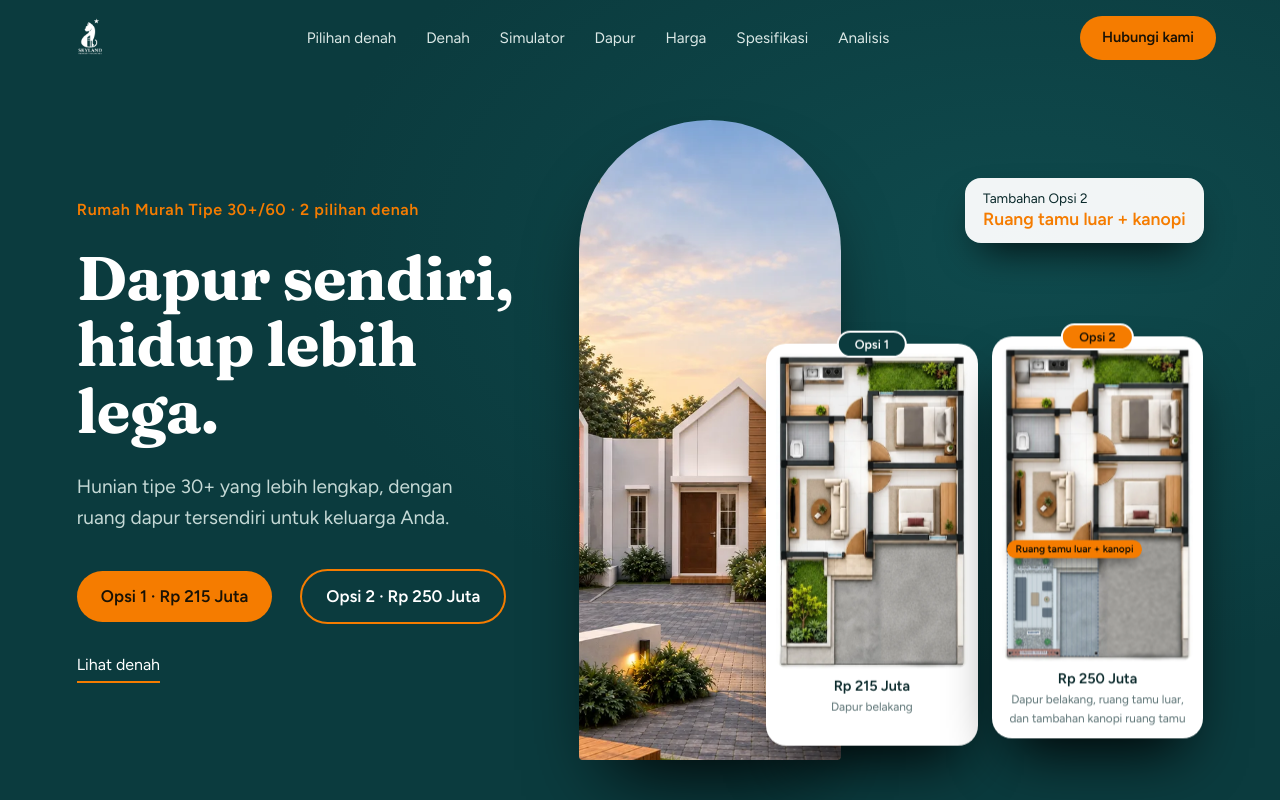
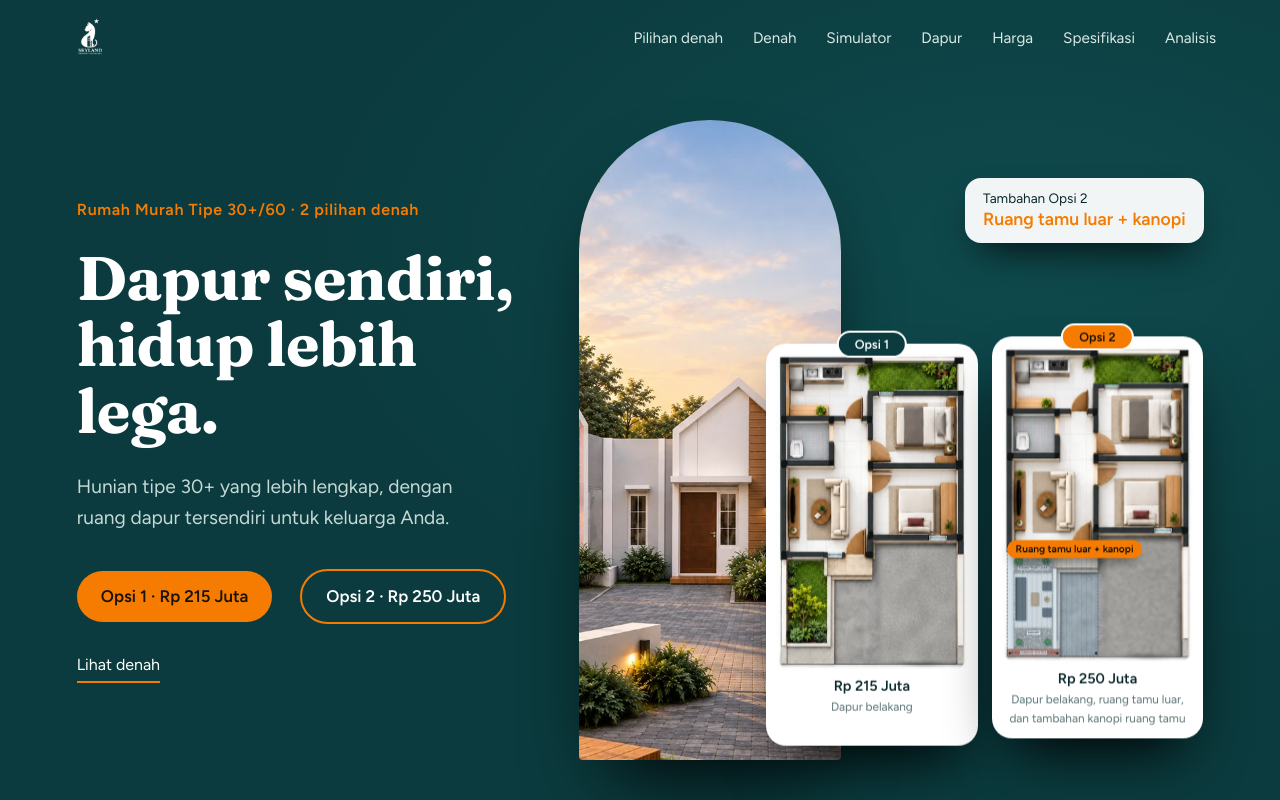
Before and after one commit to taufikabdurrahman217-spec/analisisrumahmurah, a plain HTML site: page index.html in a window 1280 px wide. Shown: the top 800 px of the page. Drawn offline with Linux system fonts and the light colour scheme.

Commit message:
Add files via upload

```diff
--- a/index.html
+++ b/index.html
@@ -23,7 +23,6 @@
     <a href="#spesifikasi">Spesifikasi</a>
     <a href="analisa.html">Analisis</a>
   </nav>
-  <a href="#kontak" class="btn btn-sm">Hubungi kami</a>
 </header>
 
 <main id="atas">
```
